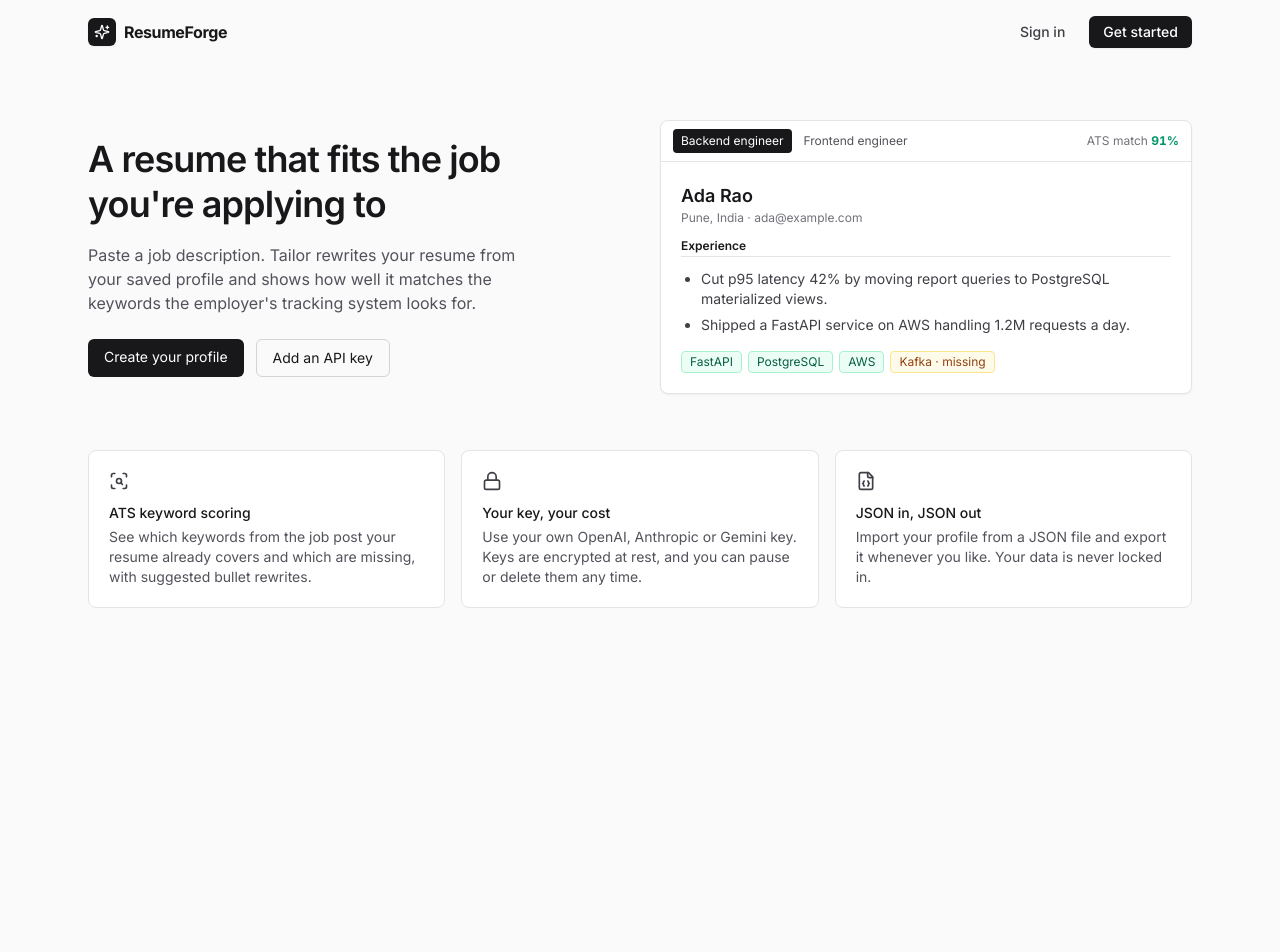
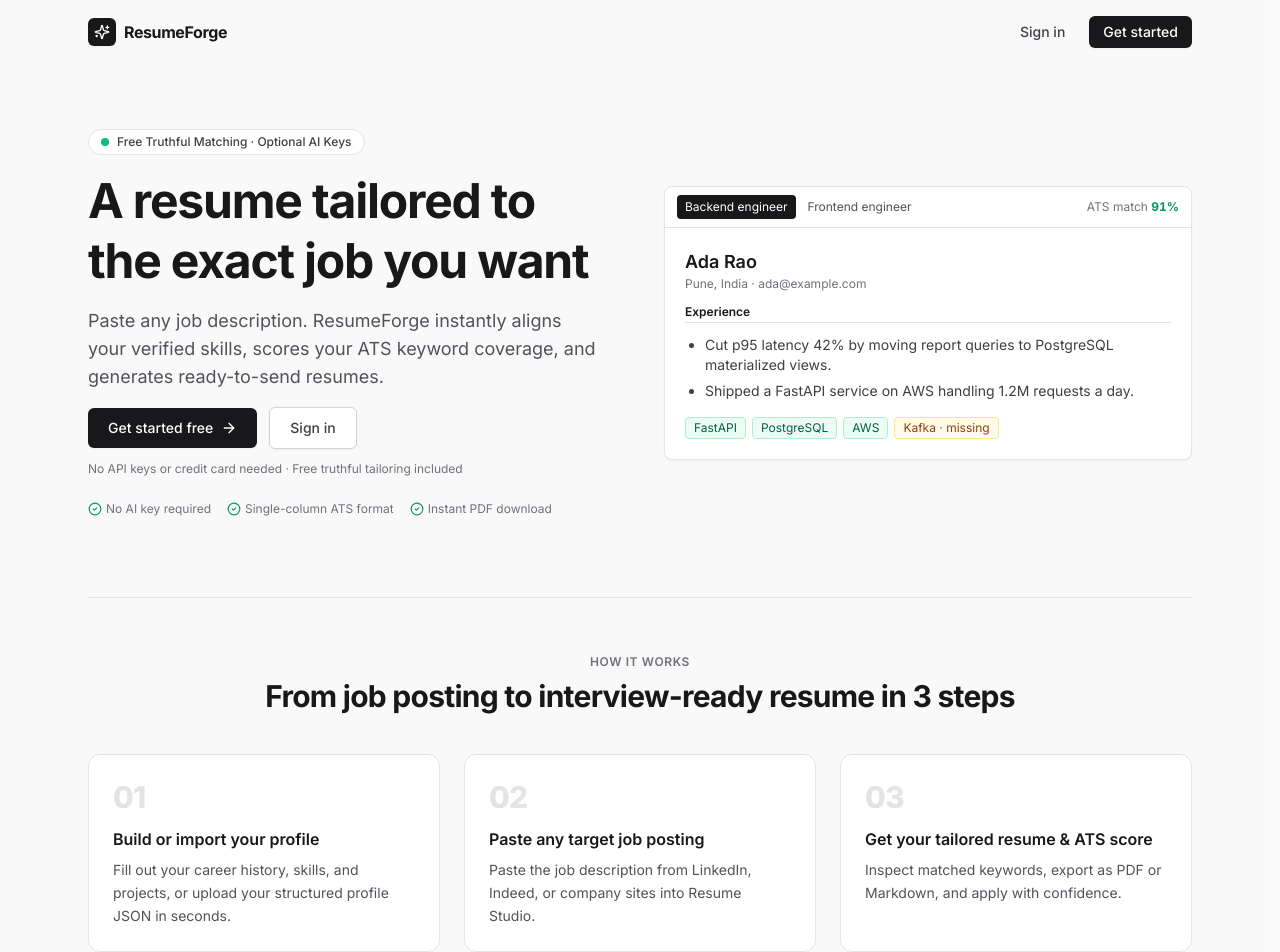
Before and after one commit to HimanshuMNirmal/ResumeForge, a Next.js app in the folder resume-web/: page / in a window 1280 px wide. Shown: the top 952 px of the page. Before the commit the page ends 800 px from the top, so only its background shows below. Built offline with nearby package versions, Linux system fonts and the light colour scheme; no server answers.

Commit message:
feat(landing): modernize landing page with auth-aware CTAs, capabilities, and workflow

```diff
--- a/resume-web/app/page.tsx
+++ b/resume-web/app/page.tsx
@@ -1,57 +1,198 @@
 import type { Metadata } from "next";
-import Link from "next/link";
-import { FileJson, Lock, ScanSearch } from "lucide-react";
+import { CheckCircle2, Download, FileJson, KeyRound, Lock, ScanSearch, ShieldCheck, Sparkles, WandSparkles } from "lucide-react";
 import { HeroPreview } from "@/components/landing/HeroPreview";
 import { LandingNavbar } from "@/components/landing/Navbar";
+import { HeroActions } from "@/components/landing/HeroActions";
 
 export const metadata: Metadata = {
-  title: "Resume tailoring with your own AI key",
+  title: "ResumeForge — Truthful resume tailoring with ATS scoring",
+  description: "Tailor your resume to any job posting with ATS keyword scoring. Generate free with standard profile matching or bring your own AI key for intelligent rewrites.",
   alternates: { canonical: "/" },
 };
 
 const FEATURES = [
-  { icon: ScanSearch, title: "ATS keyword scoring", body: "See which keywords from the job post your resume already covers and which are missing, with suggested bullet rewrites." },
-  { icon: Lock, title: "Your key, your cost", body: "Use your own OpenAI, Anthropic or Gemini key. Keys are encrypted at rest, and you can pause or delete them any time." },
-  { icon: FileJson, title: "JSON in, JSON out", body: "Import your profile from a JSON file and export it whenever you like. Your data is never locked in." },
+  {
+    icon: Sparkles,
+    badge: "Free forever",
+    title: "Truthful Tailoring (0 AI Keys)",
+    body: "Generate tailored resumes immediately using deterministic keyword matching and verified facts directly from your profile—zero hallucination risk and no AI keys needed.",
+  },
+  {
+    icon: ScanSearch,
+    badge: "ATS analysis",
+    title: "Real-time ATS Scoring",
+    body: "See exactly which job description keywords your resume matches and which ones are missing, complete with readability and formatting compliance checks.",
+  },
+  {
+    icon: KeyRound,
+    badge: "Bring-your-own-key",
+    title: "Optional AI Provider Keys",
+    body: "Optionally connect your personal OpenAI, Anthropic, or Gemini key for AI bullet rephrasing. Stored keys are encrypted with AES-256-GCM.",
+  },
+  {
+    icon: Download,
+    badge: "Instant exports",
+    title: "PDF & Markdown Downloads",
+    body: "Export ATS-compliant single-column resumes directly to PDF or raw Markdown with one click, ready to apply immediately.",
+  },
+  {
+    icon: FileJson,
+    badge: "Portability",
+    title: "JSON In, JSON Out",
+    body: "Export your entire career profile to portable JSON or import an existing profile anytime. Your career data is 100% yours and never vendor locked.",
+  },
+  {
+    icon: ShieldCheck,
+    badge: "Privacy first",
+    title: "Private & Secure",
+    body: "All data and credentials are kept securely under your account. Session tokens and keys are never shared across users or third parties.",
+  },
+];
+
+const STEPS = [
+  {
+    step: "01",
+    title: "Build or import your profile",
+    body: "Fill out your career history, skills, and projects, or upload your structured profile JSON in seconds.",
+  },
+  {
+    step: "02",
+    title: "Paste any target job posting",
+    body: "Paste the job description from LinkedIn, Indeed, or company sites into Resume Studio.",
+  },
+  {
+    step: "03",
+    title: "Get your tailored resume & ATS score",
+    body: "Inspect matched keywords, export as PDF or Markdown, and apply with confidence.",
+  },
 ];
 
 const jsonLd = {
-  "@context": "https://schema.org", "@type": "SoftwareApplication", name: "ResumeForge",
-  applicationCategory: "BusinessApplication", operatingSystem: "Web",
-  description: "Tailor your resume to any job description with ATS keyword scoring, using your own AI provider key.",
+  "@context": "https://schema.org",
+  "@type": "SoftwareApplication",
+  name: "ResumeForge",
+  applicationCategory: "BusinessApplication",
+  operatingSystem: "Web",
+  description: "Tailor your resume to any job description with ATS keyword scoring, using standard truthful matching or your own AI key.",
   offers: { "@type": "Offer", price: "0", priceCurrency: "USD" },
 };
 
 export default function Landing() {
   return (
-    <>
+    <div className="min-h-screen bg-zinc-50/50">
       <script type="application/ld+json" dangerouslySetInnerHTML={{ __html: JSON.stringify(jsonLd) }} />
       <LandingNavbar />
-      <main>
-        <section className="mx-auto grid max-w-6xl items-center gap-10 px-4 py-14 md:px-6 lg:grid-cols-2">
-          <div>
-            <h1 className="max-w-md text-4xl font-semibold leading-tight tracking-tight">A resume that fits the job you're applying to</h1>
-            <p className="mt-4 max-w-md text-zinc-600">Paste a job description. Tailor rewrites your resume from your saved profile and shows how well it matches the keywords the employer's tracking system looks for.</p>
-            <div className="mt-6 flex gap-3">
-              <Link href="/profile" className="rounded-md bg-zinc-900 px-4 py-2 text-sm text-white hover:bg-zinc-800">Create your profile</Link>
-              <Link href="/settings/keys" className="rounded-md border border-zinc-300 px-4 py-2 text-sm hover:bg-white">Add an API key</Link>
+
+      <main className="space-y-20 pb-20">
+        {/* Hero Section */}
+        <section className="mx-auto grid max-w-6xl items-center gap-12 px-4 pt-10 md:px-6 lg:grid-cols-2 lg:pt-16">
+          <div className="space-y-4">
+            <div className="inline-flex items-center gap-2 rounded-full border border-zinc-200 bg-white px-3 py-1 text-xs font-medium text-zinc-700 shadow-xs">
+              <span className="flex size-2 rounded-full bg-emerald-500" />
+              <span>Free Truthful Matching · Optional AI Keys</span>
+            </div>
+
+            <h1 className="text-4xl font-bold tracking-tight text-zinc-900 sm:text-5xl sm:leading-tight">
+              A resume tailored to the exact job you want
+            </h1>
+
+            <p className="max-w-lg text-base leading-relaxed text-zinc-600 sm:text-lg">
+              Paste any job description. ResumeForge instantly aligns your verified skills, scores your ATS keyword coverage, and generates ready-to-send resumes.
+            </p>
+
+            <HeroActions />
+
+            <div className="pt-2 flex flex-wrap items-center gap-4 text-xs text-zinc-500">
+              <span className="flex items-center gap-1">
+                <CheckCircle2 className="size-3.5 text-emerald-600" /> No AI key required
+              </span>
+              <span className="flex items-center gap-1">
+                <CheckCircle2 className="size-3.5 text-emerald-600" /> Single-column ATS format
+              </span>
+              <span className="flex items-center gap-1">
+                <CheckCircle2 className="size-3.5 text-emerald-600" /> Instant PDF download
+              </span>
             </div>
           </div>
-          <HeroPreview />
-        </section>
-        <section aria-labelledby="features" className="mx-auto max-w-6xl px-4 pb-20 md:px-6">
-          <h2 id="features" className="sr-only">Features</h2>
-          <div className="grid gap-4 md:grid-cols-3">
-            {FEATURES.map(({ icon: I, title, body }) => (
-              <article key={title} className="rounded-lg border border-zinc-200 bg-white p-5">
-                <I className="size-5 text-zinc-700" />
-                <h3 className="mt-3 text-sm font-medium">{title}</h3>
-                <p className="mt-1 text-sm text-zinc-600">{body}</p>
-              </article>
-            ))}
+
+          <div className="relative">
+            <div className="absolute -inset-1 rounded-xl bg-linear-to-r from-zinc-200 to-zinc-100 opacity-60 blur-xs" />
+            <div className="relative">
+              <HeroPreview />
+            </div>
           </div>
         </section>
+
+        {/* How It Works Section */}
+        <section className="mx-auto max-w-6xl px-4 md:px-6">
+          <div className="border-t border-zinc-200 pt-14">
+            <div className="mb-10 text-center">
+              <h2 className="text-xs font-semibold uppercase tracking-wider text-zinc-500">
+                How It Works
+              </h2>
+              <p className="mt-2 text-2xl font-bold tracking-tight text-zinc-900 sm:text-3xl">
+                From job posting to interview-ready resume in 3 steps
+              </p>
+            </div>
+
+            <div className="grid gap-6 md:grid-cols-3">
+              {STEPS.map((s) => (
+                <div
+                  key={s.step}
+                  className="relative rounded-xl border border-zinc-200 bg-white p-6 shadow-xs"
+                >
+                  <span className="text-3xl font-extrabold tracking-tight text-zinc-200">
+                    {s.step}
+                  </span>
+                  <h3 className="mt-3 text-base font-semibold text-zinc-900">{s.title}</h3>
+                  <p className="mt-2 text-sm leading-relaxed text-zinc-600">{s.body}</p>
+                </div>
+              ))}
+            </div>
+          </div>
+        </section>
+
+        {/* Features Grid */}
+        <section aria-labelledby="features" className="mx-auto max-w-6xl px-4 md:px-6">
+          <div className="border-t border-zinc-200 pt-14">
+            <div className="mb-10">
+              <h2 id="features" className="text-xs font-semibold uppercase tracking-wider text-zinc-500">
+                Capabilities
+              </h2>
+              <p className="mt-2 text-2xl font-bold tracking-tight text-zinc-900 sm:text-3xl">
+                Engineered for speed, privacy, and applicant tracking systems
+              </p>
+            </div>
+
+            <div className="grid gap-5 sm:grid-cols-2 lg:grid-cols-3">
+              {FEATURES.map(({ icon: Icon, badge, title, body }) => (
+                <article
+                  key={title}
+                  className="flex flex-col justify-between rounded-xl border border-zinc-200 bg-white p-6 shadow-xs transition hover:border-zinc-300"
+                >
+                  <div>
+                    <div className="flex items-center justify-between">
+                      <div className="flex size-9 items-center justify-center rounded-lg bg-zinc-100 text-zinc-800">
+                        <Icon className="size-5" />
+                      </div>
+                      <span className="rounded-full bg-zinc-100 px-2.5 py-0.5 text-[11px] font-medium text-zinc-600">
+                        {badge}
+                      </span>
+                    </div>
+                    <h3 className="mt-4 text-base font-semibold text-zinc-900">{title}</h3>
+                    <p className="mt-2 text-sm leading-relaxed text-zinc-600">{body}</p>
+                  </div>
+                </article>
+              ))}
+            </div>
+          </div>
+        </section>
+
+        {/* Footer */}
+        <footer className="mx-auto max-w-6xl border-t border-zinc-200 px-4 pt-8 text-center text-xs text-zinc-500 md:px-6">
+          <p>© {new Date().getFullYear()} ResumeForge. Built with truthful tailoring and open standards.</p>
+        </footer>
       </main>
-    </>
+    </div>
   );
 }
--- /dev/null
+++ b/resume-web/components/landing/HeroActions.tsx
@@ -0,0 +1,74 @@
+"use client";
+
+import Link from "next/link";
+import { ArrowRight, FileText, Loader2, Sparkles, UserRound, WandSparkles } from "lucide-react";
+import { useAuth } from "@/lib/auth-context";
+
+export function HeroActions() {
+  const { user, isAuthenticated, isLoading } = useAuth();
+
+  if (isLoading) {
+    return (
+      <div className="mt-6 flex h-10 items-center gap-3">
+        <div className="h-10 w-36 animate-pulse rounded-md bg-zinc-200" />
+        <div className="h-10 w-28 animate-pulse rounded-md bg-zinc-100" />
+      </div>
+    );
+  }
+
+  if (isAuthenticated) {
+    return (
+      <div className="mt-6 space-y-3">
+        <p className="text-xs font-medium text-emerald-700">
+          Signed in as <span className="font-semibold">{user?.name || user?.email}</span>
+        </p>
+        <div className="flex flex-wrap items-center gap-3">
+          <Link
+            href="/builder"
+            className="inline-flex items-center gap-2 rounded-md bg-zinc-900 px-4 py-2 text-sm font-medium text-white shadow-sm transition hover:bg-zinc-800"
+          >
+            <WandSparkles className="size-4" />
+            Open Resume Studio
+          </Link>
+          <Link
+            href="/profile"
+            className="inline-flex items-center gap-1.5 rounded-md border border-zinc-200 bg-white px-4 py-2 text-sm font-medium text-zinc-700 shadow-sm transition hover:bg-zinc-50"
+          >
+            <UserRound className="size-4" />
+            Edit Profile
+          </Link>
+          <Link
+            href="/history"
+            className="inline-flex items-center gap-1.5 rounded-md px-3 py-2 text-sm font-medium text-zinc-600 transition hover:text-zinc-900"
+          >
+            <FileText className="size-4" />
+            History
+          </Link>
+        </div>
+      </div>
+    );
+  }
+
+  return (
+    <div className="mt-6 space-y-3">
+      <div className="flex flex-wrap items-center gap-3">
+        <Link
+          href="/register"
+          className="inline-flex items-center gap-2 rounded-md bg-zinc-900 px-5 py-2.5 text-sm font-medium text-white shadow-sm transition hover:bg-zinc-800"
+        >
+          Get started free
+          <ArrowRight className="size-4" />
+        </Link>
+        <Link
+          href="/login"
+          className="inline-flex items-center rounded-md border border-zinc-300 bg-white px-5 py-2.5 text-sm font-medium text-zinc-700 shadow-sm transition hover:bg-zinc-50 hover:text-zinc-900"
+        >
+          Sign in
+        </Link>
+      </div>
+      <p className="text-xs text-zinc-500">
+        No API keys or credit card needed · Free truthful tailoring included
+      </p>
+    </div>
+  );
+}
```
